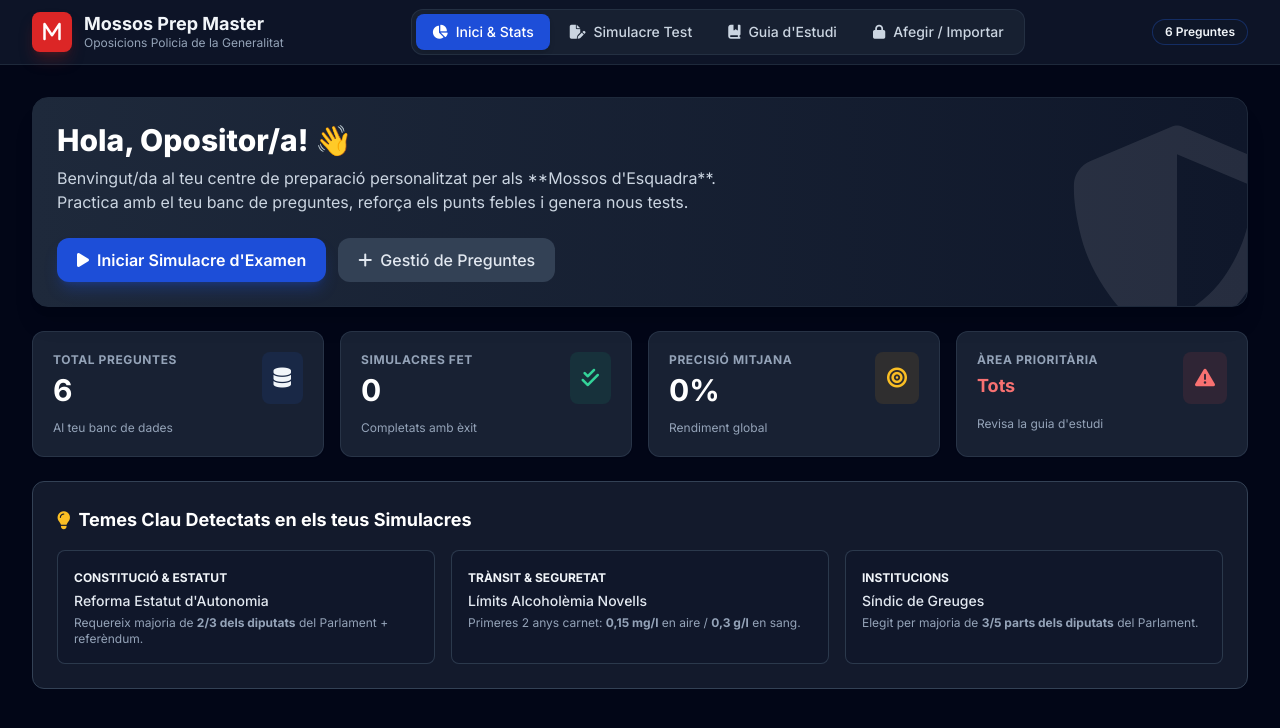
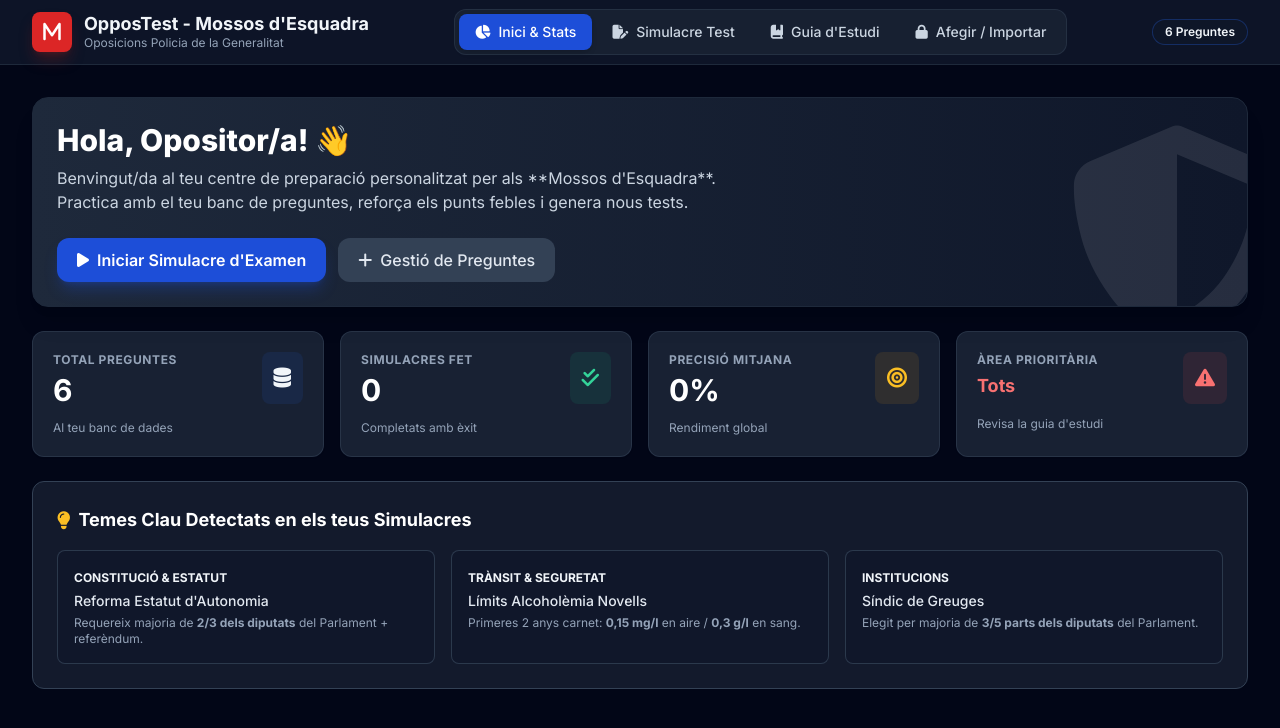
Before and after one commit to garydev0/opposmossos, a website: page index.html in a window 1280 px wide. Drawn offline with nearby package versions, Linux system fonts and the light colour scheme; no server answers.

Commit message:
Update index.html

```diff
--- a/index.html
+++ b/index.html
@@ -48,7 +48,7 @@
                     <i class="fa-solid font-bold text-white text-xl">M</i>
                 </div>
                 <div>
-                    <h1 class="text-lg font-bold text-slate-100 leading-tight">Mossos Prep Master</h1>
+                    <h1 class="text-lg font-bold text-slate-100 leading-tight">OpposTest - Mossos d'Esquadra</h1>
                     <p class="text-xs text-slate-400">Oposicions Policia de la Generalitat</p>
                 </div>
             </div>
```
